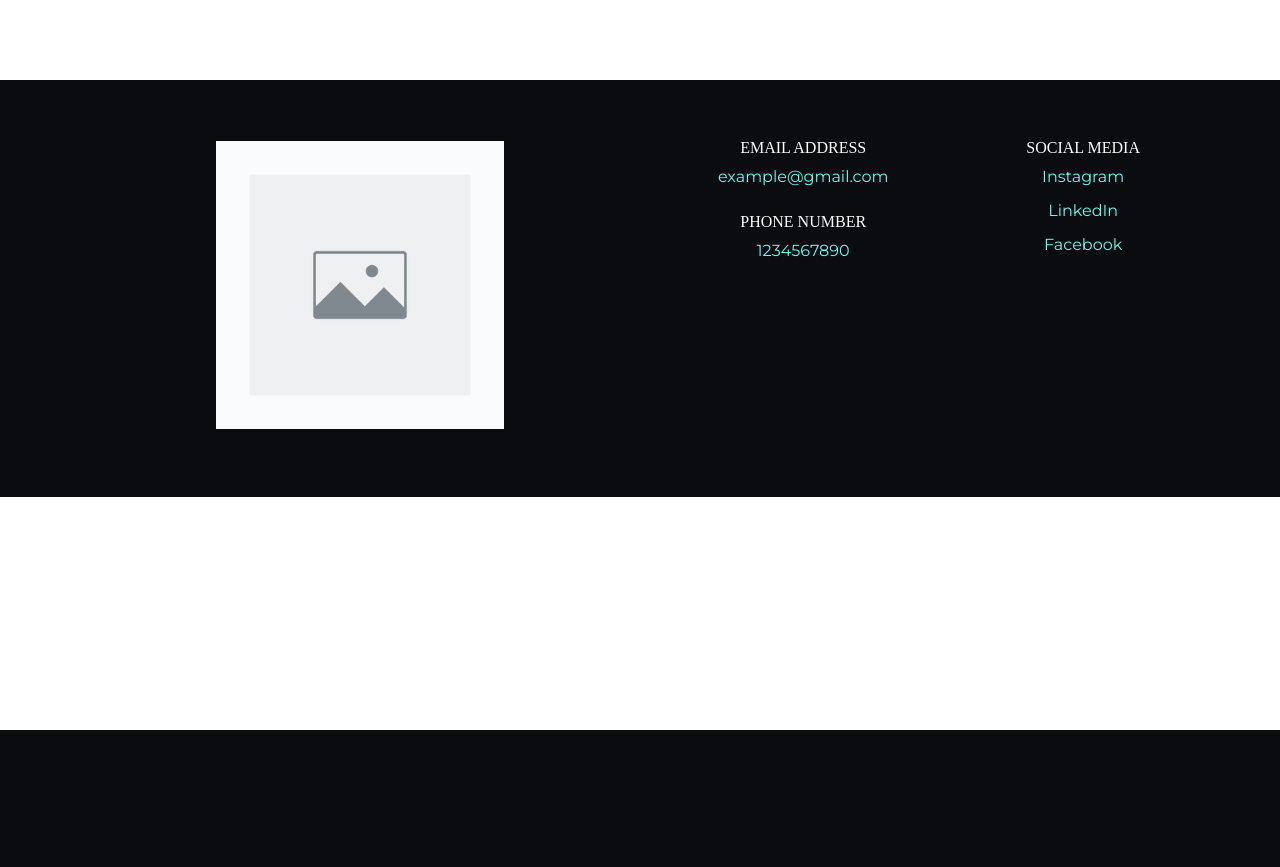
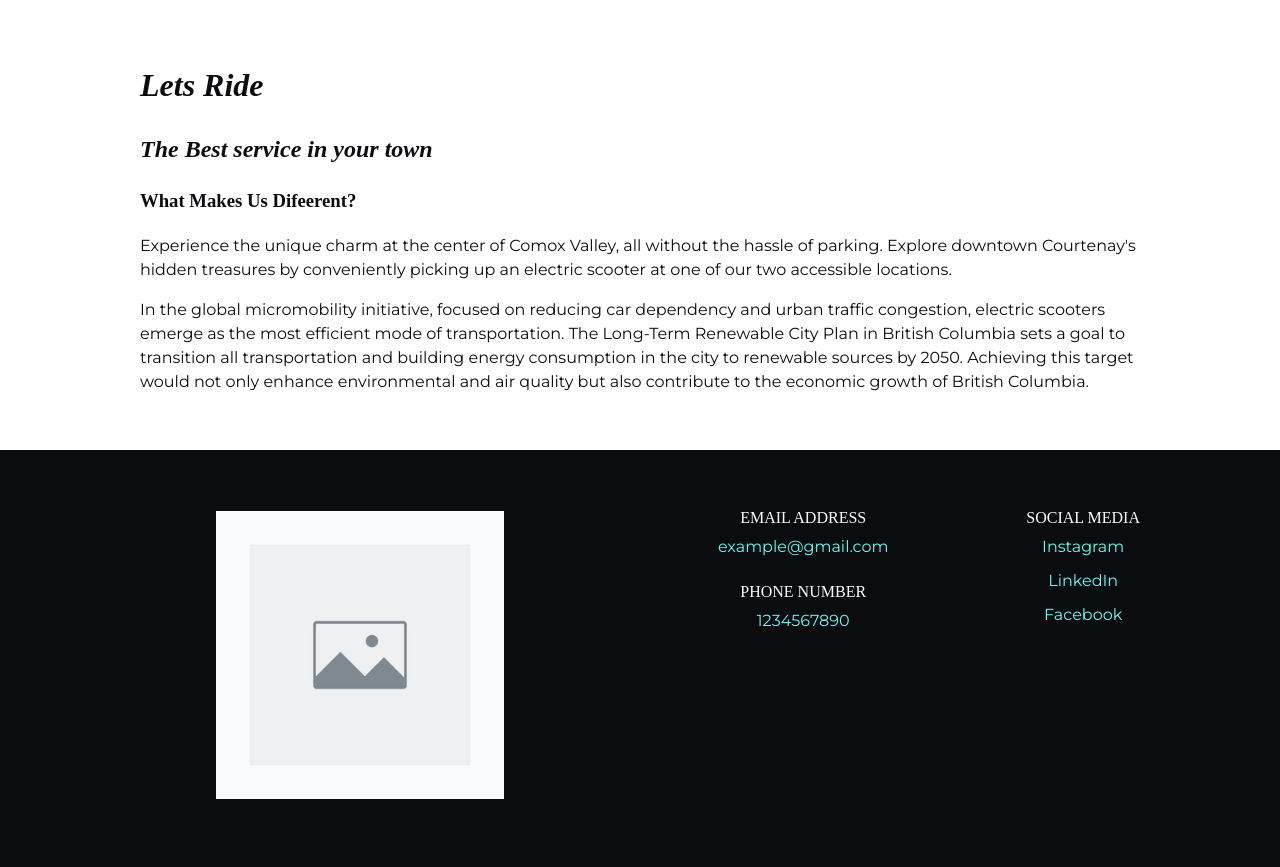
Before and after one commit to Aranarora/DGL123-Project-Aran-Arora, a PHP site: template views/ride.view.php in a window 1280 px wide. Shown: the part 70-937 px from the top of the page. Before the commit the page ends 800 px from the top, so only its background shows below. Run offline with PHP 8.4, Linux system fonts and the light colour scheme; the template is opened without the code that fills it, so the values that code supplies are empty; some web fonts are replaced.

Commit message:
Add the content in the ride page from imagination

```diff
--- a/views/ride.view.php
+++ b/views/ride.view.php
@@ -3,6 +3,14 @@
 <?php require('partials/nav.php') ?>
 <main>
     <div class="content-wrap">
+        <h1>Lets Ride</h1>
+        <h2>The Best service in your town</h2>
+            <h3>What Makes Us Difeerent?</h3>
+            <p>
+                Experience the unique charm at the center of Comox Valley, all without the hassle of parking. Explore downtown Courtenay's hidden treasures by conveniently picking up an electric scooter at one of our two accessible locations.        </p>
+            <p>
+            In the global micromobility initiative, focused on reducing car dependency and urban traffic congestion, electric scooters emerge as the most efficient mode of transportation. The Long-Term Renewable City Plan in British Columbia sets a goal to transition all transportation and building energy consumption in the city to renewable sources by 2050. Achieving this target would not only enhance environmental and air quality but also contribute to the economic growth of British Columbia.</p>
+    </div>
 
 </div>
 </main>
```
